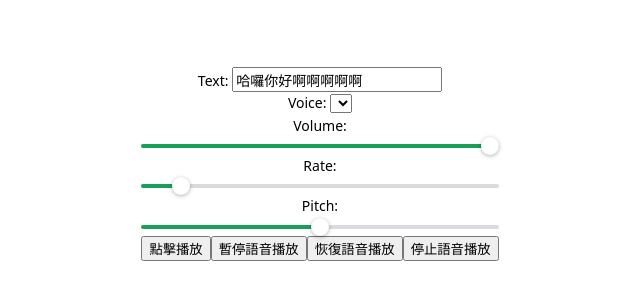
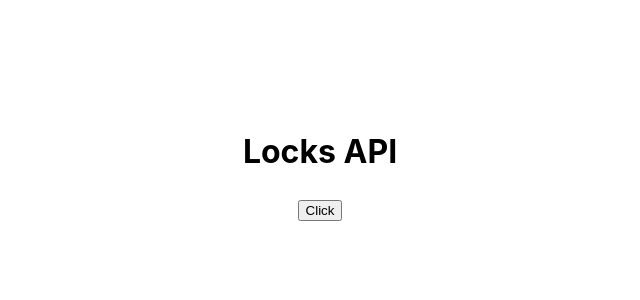
Before and after one commit to Dylan0916/test-vue, a Vue app: page / in a window 1280 px wide. Shown: the part 236-536 px from the top of the page, without its empty margins (320-960 px from the left). Built offline with nearby package versions, Linux system fonts and the light colour scheme.

Commit message:
Locks API

```diff
--- a/src/components/Test.vue
+++ b/src/components/Test.vue
@@ -1,6 +1,6 @@
 <template>
   <!-- <SpeechRecognition /> -->
-  <SpeechSynthesisUtterance />
+  <!-- <SpeechSynthesisUtterance /> -->
   <!-- <ScreenCapture /> -->
   <!-- <Cryptography /> -->
   <!-- <History /> -->
@@ -9,6 +9,7 @@
   <!-- <Share /> -->
   <!-- <PaymentRequest /> -->
   <!-- <ShowOpenFilePicker /> -->
+  <Locks />
 </template>
 
 <script setup lang="ts">
@@ -24,6 +25,7 @@ import Battery from './js-api-demo/Battery.vue'
 import Share from './js-api-demo/Share.vue'
 import PaymentRequest from './js-api-demo/PaymentRequest.vue'
 import ShowOpenFilePicker from './js-api-demo/ShowOpenFilePicker.vue'
+import Locks from './js-api-demo/Locks.vue'
 </script>
 
 <style scoped></style>
--- /dev/null
+++ b/src/components/js-api-demo/Locks.vue
@@ -0,0 +1,32 @@
+<template>
+  <div>
+    <h1>Locks API</h1>
+    <button @click="onClick">Click</button>
+  </div>
+</template>
+
+<script lang="ts" setup>
+const lockName = 'my-resource-lock'
+
+function fetchData() {
+  return new Promise(resolve => setTimeout(resolve, 3000))
+}
+
+function onClick() {
+  navigator.locks.request(lockName, async lock => {
+    console.log(`獲得鎖: ${lock?.name}, 模式: ${lock?.mode}`)
+
+    await fetchData()
+
+    console.log(`釋放鎖: ${lock?.name}`)
+  })
+
+  navigator.locks.request(lockName, async lock => {
+    console.log(`獲得鎖: ${lock?.name}, 模式: ${lock?.mode}（第二次）`)
+
+    await fetchData()
+
+    console.log(`釋放鎖: ${lock?.name}（第二次）`)
+  })
+}
+</script>
```
